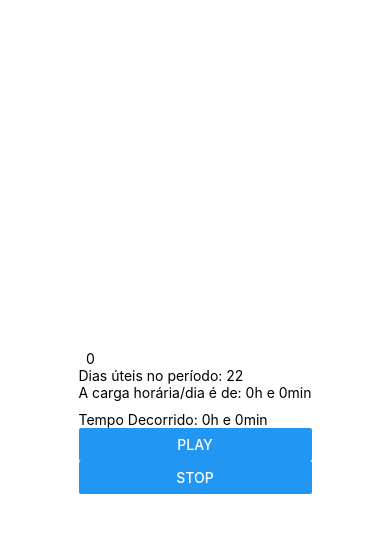
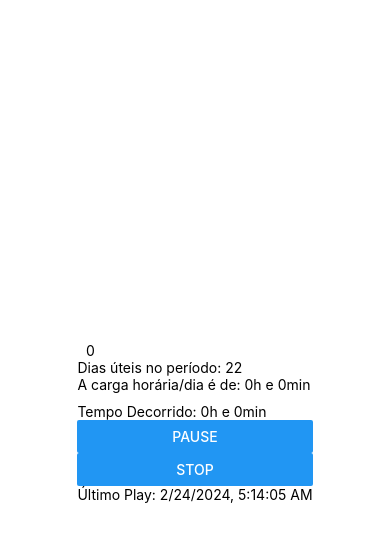
Before and after one commit to AndersonAPinto/react-nativeCheckPoint, a React Native app: screen / in a window 390 px wide. Both pictures are taken after a click on the button "PLAY". Shown: the top 542 px of the page. Built offline with nearby package versions, Linux system fonts and the light colour scheme.

Commit message:
update cronometro

```diff
--- a/src/Cronometro.js
+++ b/src/Cronometro.js
@@ -5,9 +5,12 @@ const Cronometro = ({ cargaHorariaFormatada }) => {
     const [isRunning, setIsRunning] = useState(false);
     const [tempoDecorrido, setTempoDecorrido] = useState(0);
     const [intervalId, setIntervalId] = useState(null);
+    const [ultimoStop, setUltimoStop] = useState(null);
+    const [ultimoPlay, setUltimoPlay] = useState(null);
+    const [mensagemTempoRestante, setMensagemTempoRestante] = useState("");
+
 
     useEffect(() => {
-        let id;
         if (isRunning) {
             const id = setInterval(() => {
                 setTempoDecorrido(prevTempo => {
@@ -21,44 +24,73 @@ const Cronometro = ({ cargaHorariaFormatada }) => {
                         setIsRunning(false);
                         Alert.alert('Pausa Necessária', 'Faça uma pausa de no mínimo 15 minutos.');
                     }
-
-                    // Verifica se o tempo decorrido atingiu a carga total de minutos
-                    if (novoTempo >= cargaTotalMinutos) {
+                    // Verifica se o tempo decorrido atingiu a carga total de 9h:50min
+                    if (novoTempo === 590) {
                         clearInterval(id); // Para o cronômetro
                         setIsRunning(false); // Atualiza o estado para pausar o cronômetro
                         // Exibe o alerta de carga horária completada
-                        Alert.alert('Tempo Concluído', 'Você concluiu a carga horária planejada.');
+                        Alert.alert('Tempo Concluído', 'Você concluiu a carga horária máxima permitida.');
                         return prevTempo; // Retorna o tempo atual sem incrementar, pois atingiu a carga total
                     }
-
+                    // Verifica se o tempo decorrido atingiu a carga total de minutos
+                    if (novoTempo === cargaTotalMinutos) {
+                        clearInterval(id); // Para o cronômetro
+                        setIsRunning(false); // Atualiza o estado para pausar o cronômetro
+                        Alert.alert('Tempo Concluído', 'Você concluiu a carga horária planejada.');
+                    }
                     return novoTempo; // Incrementa o tempo decorrido
                 });
-            }, 1); // 60000 ms = 1 minuto
-
+            }, 60000); // 60000 ms = 1 minuto
             setIntervalId(id); // Salva o ID do intervalo para poder limpar depois
-
-            return () => { clearInterval(id) }; // Limpa o intervalo ao desmontar o componente ou quando pausar
+            return () => clearInterval(id); // Limpa o intervalo ao desmontar o componente ou quando pausar
         }
     }, [isRunning, cargaHorariaFormatada]);
 
+    useEffect(() => {
+        let intervalId;
+        if (ultimoStop && !isRunning) {
+            intervalId = setInterval(() => {
+                const agora = new Date();
+                const diferencaHora = agora.getTime() - new Date(ultimoStop).getTime();
+
+                if (diferencaHora < 39600000) {
+                    const horasRestantes = Math.floor((39600000 - diferencaHora) / 3600000);
+                    const minutosRestantes = Math.floor(((39600000 - diferencaHora) % 3600000) / 60000);
+
+                    setMensagemTempoRestante(`Aguarde ${horasRestantes}h e ${minutosRestantes}min para reiniciar o cronômetro.`);
+                } else {
+                    setMensagemTempoRestante("");
+                    clearInterval(intervalId);
+                }
+            }, 1000); //1000ms === 1 segundo ou 60000 === 1 minuto
+        }
+
+        return () => clearInterval(intervalId);
+    }, [ultimoStop, isRunning]);
 
     const handlePlay = () => {
-        if (!isRunning) {
-            setIsRunning(true);
+        if (ultimoStop) {
+            const agora = new Date();
+            const diferencaHora = agora.getTime() - new Date(ultimoStop).getTime();
+
+            if (diferencaHora < 39600000) {
+                // Se ainda não passou o tempo mínimo desde o último "Stop", não faz nada
+                return;
+            }
         }
+        setIsRunning(true);
+        setUltimoPlay(new Date());
     };
 
-
     const handlePause = () => {
-            setIsRunning(false);
+        setIsRunning(false);
     };
-
 
     const handleStop = () => {
         setIsRunning(false);
         setTempoDecorrido(0);
+        setUltimoStop(new Date());
     };
-
 
     // Formatação do tempo decorrido para exibição
     const horasDecorridas = Math.floor(tempoDecorrido / 60);
@@ -67,10 +99,20 @@ const Cronometro = ({ cargaHorariaFormatada }) => {
 
     return (
         <View>
-            <Text>Tempo Decorrido: {tempoDecorridoFormatado}</Text>
+            {mensagemTempoRestante ? (
+                // Se existe uma mensagem de tempo restante, exibe ela
+                <Text>{mensagemTempoRestante}</Text>
+            ) : (
+                // Caso contrário, exibe o tempo decorrido
+                <Text>Tempo Decorrido: {tempoDecorridoFormatado}</Text>
+            )}
             {!isRunning && <Button title="Play" onPress={handlePlay} />}
             {isRunning && <Button title="Pause" onPress={handlePause} />}
             <Button title="Stop" onPress={handleStop} />
+            {ultimoPlay && (
+                <Text>Último Play: {ultimoPlay.toLocaleString()}</Text>)}
+            {ultimoStop && (
+                <Text>Último Stop: {ultimoStop.toLocaleString()}</Text>)}
         </View>
     );
 
```
Also changed, not shown: src/copia.js (+26 -0 lines).
